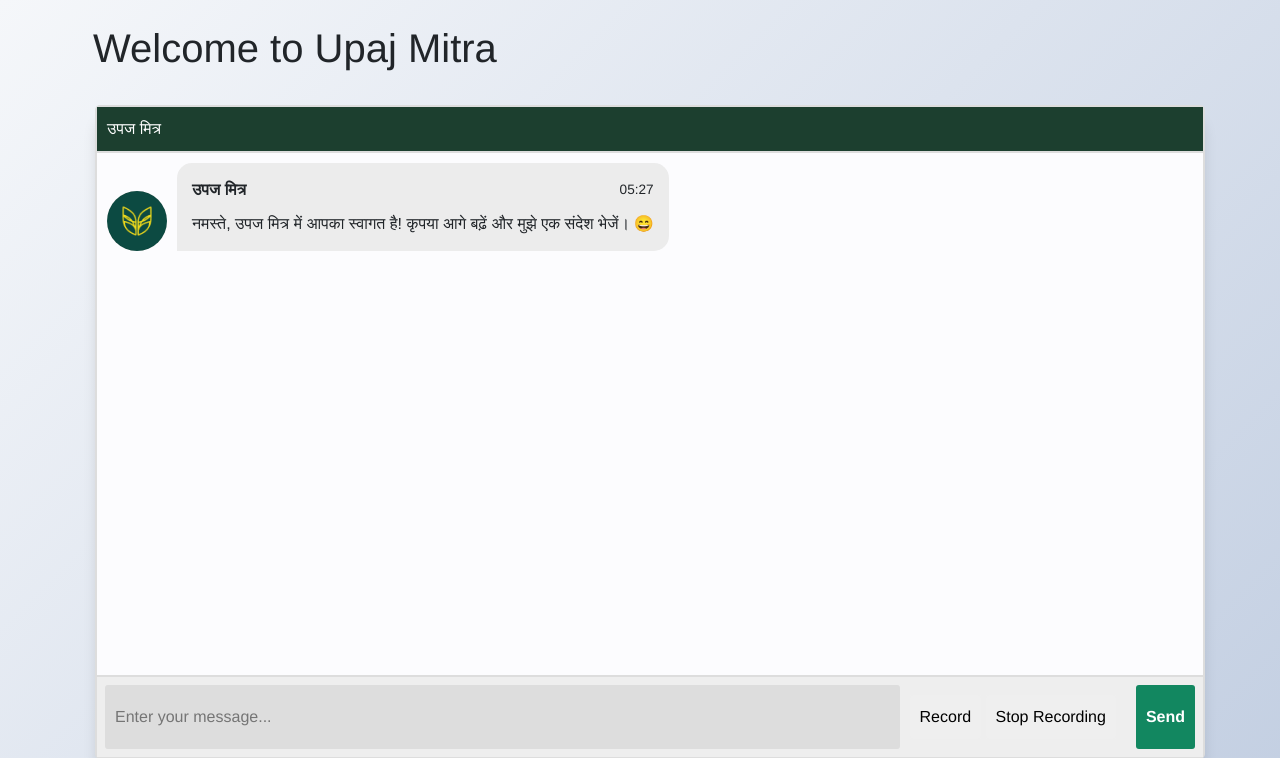
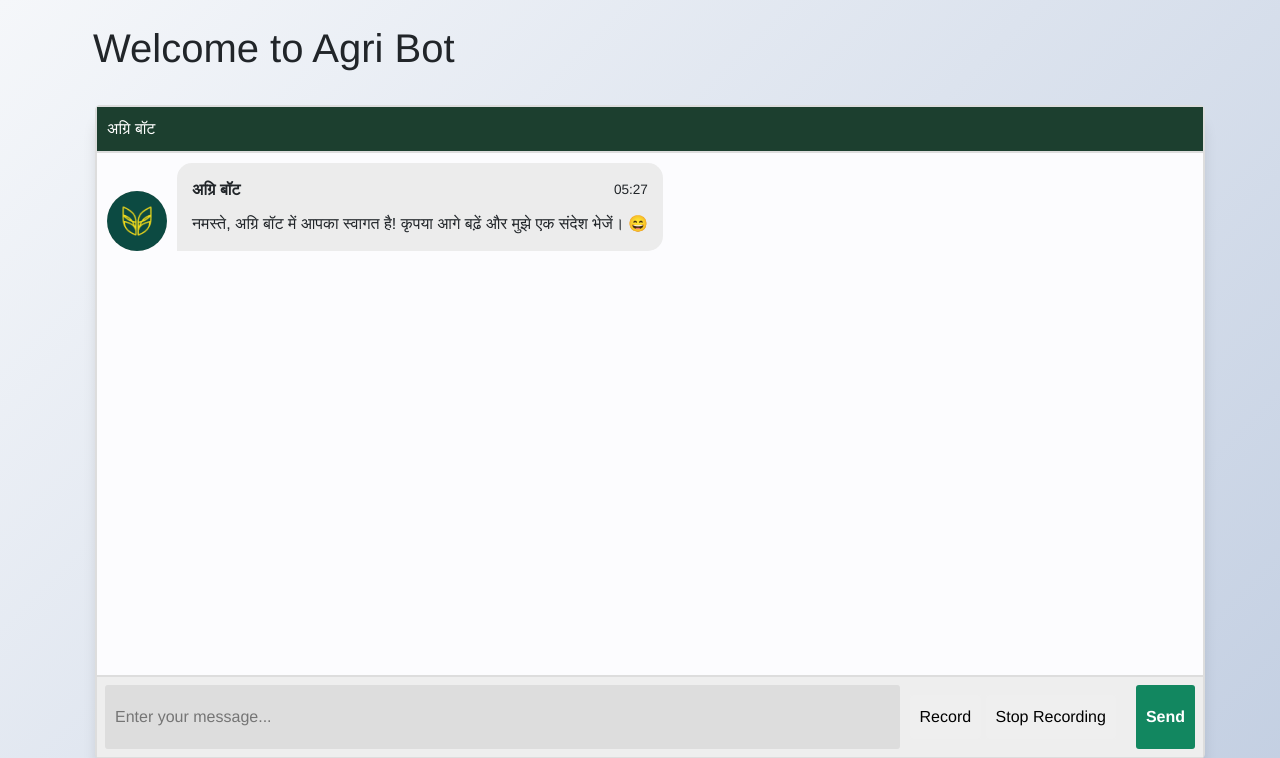
Before and after one commit to sdeadarsh/Agri-Bot, a Flask app: page / in a window 1280 px wide. Shown: the top 758 px of the page. Run offline with Flask 2, Linux system fonts and the light colour scheme; parts of the project's set-up code (start-up, migrations or seed data) failed here and were passed over; some libraries are stand-ins or nearby versions.

Commit message:
second commit

```diff
--- a/templates/index.html
+++ b/templates/index.html
@@ -1,11 +1,11 @@
 {% extends 'base.html' %}
 
 {% block content %}
-<h1>{% block title %} Welcome to Upaj Mitra {% endblock %}</h1>
+<h1>{% block title %} Welcome to Agri Bot {% endblock %}</h1>
     <section class="msger">
   <header class="msger-header">
     <div class="msger-header-title">
-      <i class="fas fa-comment-alt"></i> उपज मित्र
+      <i class="fas fa-comment-alt"></i> अग्रि बॉट
     </div>
     <div class="msger-header-options">
       <span><i class="fas fa-cog"></i></span>
@@ -21,12 +21,12 @@
 
       <div class="msg-bubble">
         <div class="msg-info">
-          <div class="msg-info-name">उपज मित्र</div>
+          <div class="msg-info-name">अग्रि बॉट</div>
           <div class="msg-info-time" id="initial_time">12:45</div>
         </div>
 
         <div class="msg-text">
-          नमस्ते, उपज मित्र में आपका स्वागत है! कृपया आगे बढ़ें और मुझे एक संदेश भेजें। 😄
+          नमस्ते, अग्रि बॉट में आपका स्वागत है! कृपया आगे बढ़ें और मुझे एक संदेश भेजें। 😄
         </div>
       </div>
     </div>
```
